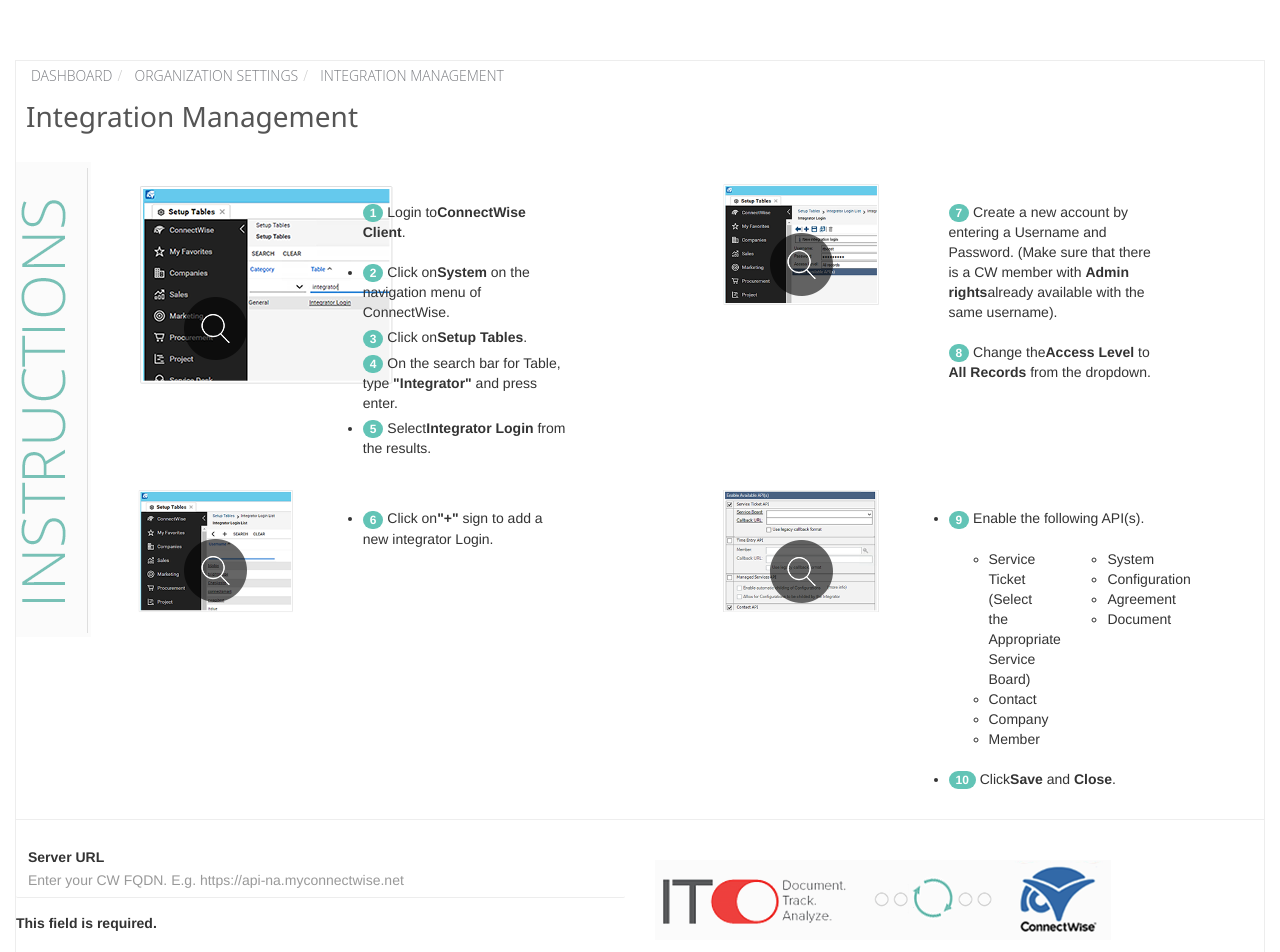
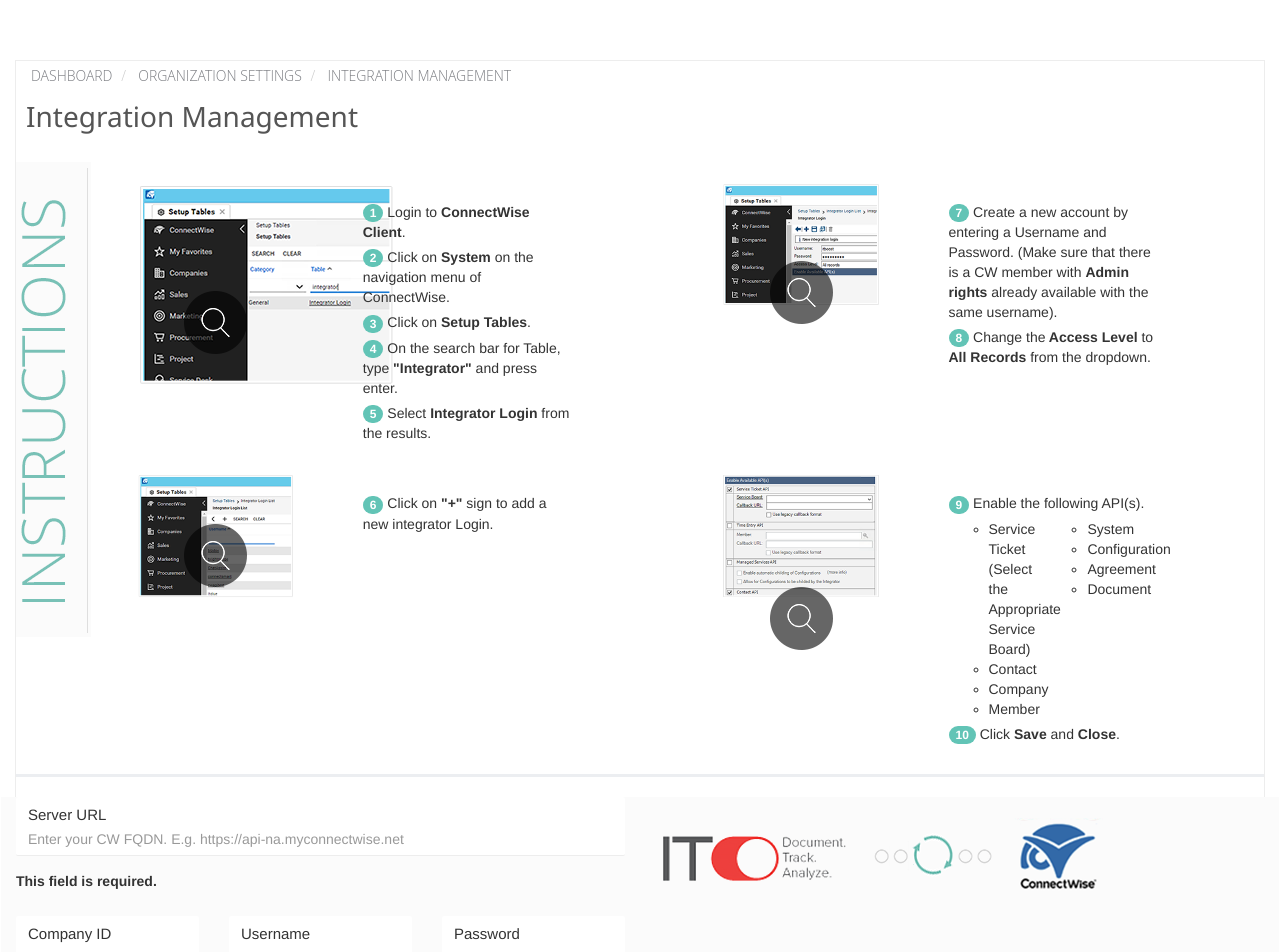
Before and after one commit to thesircle/irr, a React app: page /integration/kaseya/update in a window 1280 px wide. Shown: the top 952 px of the page. Built offline with nearby package versions, Linux system fonts and the light colour scheme.

Commit message:
remove ng components

```diff
--- a/src/components/integrations/kaseya/kaseyaComp.tsx
+++ b/src/components/integrations/kaseya/kaseyaComp.tsx
@@ -43,10 +43,10 @@
         <div className="col-lg-12 col-md-12 col-xs-12">
           <ul className="breadcrumb role_list_breadcrumb p-t-0 p-r-0">
             <li>
-              <a ui-sref="app.dashboard" className="ng-binding" href="#/app/dashboard">Dashboard</a>
-            </li>
+              <a ui-sref="app.dashboard" href="#/app/dashboard">Dashboard</a>
+            </li>&nbsp;
             <li> <a ui-sref="app.updateglobalpreferences" href="#/app/updateglobalpreferences">Organization Settings</a>
-            </li>
+            </li>&nbsp;
             <li> <a href="" className="active">Integration Management</a>
             </li>
           </ul>
@@ -68,10 +68,10 @@
             <div>&nbsp;</div>
             <div>&nbsp;</div>
             <div className="row">
-              <div className="col-lg-6 col-xs-12" style={{"display": "inline-flex"}}>
+              <div className="col-lg-6 col-xs-12 img-display">
                 <div className="widget-item f-w col-lg-4 hidden-xs">
                   <img src="/img/cw_setup_1.png" />
-                    <div ng-click="showModal(1)"
+                    <div
                          className="overlayer widget-detail hover_img  bottom-left full-width">
                       <img src="/img/hover_image.png" className="wm-logo" data-toggle="modal" data-target="#myModal" />
                     </div>
@@ -80,40 +80,40 @@
                 <div className="col-lg-6 col-xs-12">
                   <div>&nbsp;</div>
                   <ul>
-                    <li style={{"list-style": "none"}}><span
+                    <li className="list-style"><span
                       className="badge bg-complete text-white">1</span> Login to
-                      <strong>ConnectWise Client</strong>.
+                      <strong> ConnectWise Client</strong>.
                     </li>
-                    <div style={{"line-height": "5px;"}}>&nbsp;</div>
-                    <li style={{"list-style": "none;"}}><span
+                    <div className="line-height">&nbsp;</div>
+                    <li className="list-style"><span
                       className="badge bg-complete text-white">2</span> Click on
-                      <strong>System</strong> on the navigation menu of
+                      <strong> System</strong> on the navigation menu of
                       ConnectWise.
                     </li>
-                    <div style={{"line-height": "5px"}}>&nbsp;</div>
-                    <li style={{"list-style": "none"}}><span
+                    <div className="line-height">&nbsp;</div>
+                    <li className="list-style"><span
                       className="badge bg-complete text-white">3</span> Click on
-                      <strong>Setup Tables</strong>.
+                      <strong> Setup Tables</strong>.
                     </li>
-                    <div style={{"line-height": "5px"}}>&nbsp;</div>
-                    <li style={{"list-style": "none"}}><span
+                    <div className="line-height">&nbsp;</div>
+                    <li className="list-style"><span
                       className="badge bg-complete text-white">4</span> On the
                       search bar for Table, type <strong>"Integrator"</strong> and
                       press enter.
                     </li>
-                    <div style={{"line-height": "5px"}}>&nbsp;</div>
-                    <li style={{"list-style": "none;"}}><span
+                    <div className="line-height">&nbsp;</div>
+                    <li className="list-style"><span
                       className="badge bg-complete text-white">5</span> Select
-                      <strong>Integrator Login</strong> from the results.
+                      <strong> Integrator Login</strong> from the results.
                     </li>
                   </ul>
                 </div>
               </div>
 
-              <div className="col-lg-6 col-xs-12" style={{"display": "in-line-flex;"}}>
+              <div className="col-lg-6 col-xs-12 img-display">
                 <div className="widget-item  f-w col-lg-4 hidden-xs">
                   <img className="img-responsive" src="/img/cw_setup_2.png" />
-                    <div ng-click="showModal(3)"
+                    <div
                          className="overlayer widget-detail hover_img  bottom-left full-width">
                       <img src="/img/hover_image.png" className="wm-logo" data-toggle="modal" data-target="#myModal" />
                     </div>
@@ -122,16 +122,16 @@
                 <div className="col-lg-6 col-xs-12">
                   <div>&nbsp;</div>
                   <ul>
-                    <li style={{"list-style": "none"}}><span
+                    <li className="list-style"><span
                       className="badge bg-complete text-white">7</span> Create a
                       new account by entering a Username and Password. (Make sure
-                      that there is a CW member with <strong>Admin rights</strong>
-                      already available with the same username).
+                      that there is a CW member with <strong> Admin rights </strong>
+                       already available with the same username).
                     </li>
-                    <div style={{"line-height": "5px;"}}>&nbsp;</div>
-                    <li style={{"list-style": "none"}}><span
+                    <div className="line-height">&nbsp;</div>
+                    <li className="list-style"><span
                       className="badge bg-complete text-white">8</span> Change the
-                      <strong>Access Level</strong> to <strong> All
+                      <strong> Access Level </strong> to <strong> All
                         Records</strong> from the dropdown.
                     </li>
                   </ul>
@@ -141,10 +141,10 @@
 
             <div>&nbsp;</div>
             <div className="row">
-              <div className="col-lg-6 col-xs-12" style={{"display": "inline-flex;"}}>
+              <div className="col-lg-6 col-xs-12 img-display">
                 <div className="widget-item  f-w col-lg-4 hidden-xs">
                   <img className="img-responsive" src="/img/cw_setup_3.png" />
-                    <div ng-click="showModal(2)"
+                    <div
                          className="overlayer widget-detail hover_img  bottom-left full-width">
                       <img src="/img/hover_image.png" className="wm-logo" data-toggle="modal" data-target="#myModal" />
                     </div>
@@ -153,19 +153,19 @@
                 <div className="col-lg-6 col-xs-12">
                   <div>&nbsp;</div>
                   <ul>
-                    <li style={{"list-style": "none;"}}><span
+                    <li className="list-style"><span
                       className="badge bg-complete text-white">6</span> Click on
-                      <strong>"+"</strong> sign to add a new integrator Login.
+                      <strong> "+" </strong> sign to add a new integrator Login.
                     </li>
                   </ul>
                 </div>
               </div>
 
-              <div className="col-lg-6 col-xs-12" style={{"display": "inline-flex;"}}>
+              <div className="col-lg-6 col-xs-12 img-display">
 
                 <div className="widget-item  f-w col-lg-4 hidden-xs">
                   <img className="img-responsive" src="/img/cw_setup_4.png" />
-                    <div ng-click="showModal(4)"
+                    <div
                          className="overlayer widget-detail hover_img  bottom-left full-width">
                       <img src="/img/hover_image.png" className="wm-logo" data-toggle="modal" data-target="#myModal" />
                     </div>
@@ -173,10 +173,10 @@
                 <div className="col-lg-6 col-xs-12">
                   <div>&nbsp;</div>
                   <ul>
-                    <li style={{"list-style": "none;width:102%;"}}><span
+                    <li className="list-style"><span
                       className="badge bg-complete text-white">9</span> Enable the
                       following API(s).
-                      <div style={{"line-height": "5px;"}}>&nbsp;</div>
+                      <div className="line-height">&nbsp;</div>
                       <div className="row">
                         <div className="col-lg-6">
                           <ul className="dashed padding-0">
@@ -189,7 +189,7 @@
                           </ul>
                         </div>
                         <div className="col-md-6 col-xs-6">
-                          <ul className="dashed" style={{"padding":"0px 20px;"}}>
+                          <ul className="dashed p-t-0 p-l-20">
                             <li> System</li>
                             <li> Configuration</li>
                             <li> Agreement</li>
@@ -198,10 +198,10 @@
                         </div>
                       </div>
                     </li>
-                    <div style={{"line-height": "5px;"}}>&nbsp;</div>
-                    <li style={{"list-style": "none;"}}><span
+                    <div className="line-height">&nbsp;</div>
+                    <li className="list-style"><span
                       className="badge bg-complete text-white">10</span> Click
-                      <strong>Save</strong> and <strong> Close</strong>.
+                      <strong> Save</strong> and <strong> Close</strong>.
                     </li>
                   </ul>
                 </div>
@@ -210,19 +210,19 @@
 
           </div>
         </div>
-        <hr style={{"border-color":"#ECEEF1;","border-width": "3px;"}} />
+        <hr className="hr-integration" />
 
-          <div className="row" style={{"background": "#FBFBFB;"}}>
+          <div className="row form-background">
 
             <div className="col-xlg-6 col-lg-6 col-md-6 col-sm-12 col-xs-12">
               <div className="row clearfix">
                 <div className="col-lg-12 col-md-12 col-sm-12 col-xs-12 sm-p-l-0 tab-p-l-0 ">
-                  <div ng-className="{ 'has-error' : personal.lastName.$invalid &amp;&amp; !personal.lastName.$pristine }" className="form-group form-group-default" pg-form-group="">
-                    <label style={{"font-size": "15px;","font-weight": "normal;"}}>Server
+                  <div className="form-group form-group-default" pg-form-group="">
+                    <label className="label-style">Server
                       URL</label>
-                    <input type="text" required={true} name="serverName" ng-model="connectWiseUser.url" className="form-control ng-dirty ng-valid-parse ng-valid ng-valid-required ng-touched ng-pristine ng-untouched ng-not-empty" placeholder="Enter your CW FQDN. E.g. https://api-na.myconnectwise.net" />
+                    <input type="text" required={true} name="serverName" className="form-control" placeholder="Enter your CW FQDN. E.g. https://api-na.myconnectwise.net" />
                   </div>
-                  <label ng-show="user.url.$invalid &amp;&amp; !user.url.$pristine" htmlFor="serverName" className="error ng-hide">This field is
+                  <label htmlFor="serverName" className="error">This field is
                     required.</label>
                 </div>
               </div>
@@ -231,43 +231,43 @@
               <div className="row clearfix">
                 <div>&nbsp;</div>
                 <div className="col-lg-4 col-md-4 col-sm-12 col-xs-12 sm-p-l-0 tab-p-l-0 ">
-                  <div ng-className="{ 'has-error' : connectWiseUser.companyId.$invalid &amp;&amp; !connectWiseUser.companyId.$pristine }" className="form-group form-group-default" pg-form-group="">
-                    <label style={{"font-size": "15px;","font-weight": "normal;"}}>Company
+                  <div className="form-group form-group-default" pg-form-group="">
+                    <label className="label-style">Company
                       ID</label>
-                    <input type="text" required={true} name="CompID" ng-model="connectWiseUser.companyId" className="form-control ng-dirty ng-valid-parse ng-valid ng-valid-required ng-touched ng-pristine ng-untouched ng-not-empty" placeholder="CW Company ID" />
+                    <input type="text" required={true} name="CompID"  className="form-control" placeholder="CW Company ID" />
                   </div>
-                  <label ng-show="connectWiseUser.companyId.$invalid &amp;&amp; !connectWiseUser.companyId.$pristine" htmlFor="CompID" className="error ng-hide">This field is
+                  <label htmlFor="CompID" className="error">This field is
                     required.</label>
                 </div>
                 <div className="col-lg-4 col-md-4 col-sm-12 col-xs-12 sm-p-l-0 tab-p-l-0 ">
-                  <div ng-className="{ 'has-error' : connectWiseUser.userName.$invalid &amp;&amp; !connectWiseUser.userName.$pristine }" className="form-group form-group-default" pg-form-group="">
-                    <label style={{"font-size": "15px", "font-weight": "normal;"}}>Username</label>
-                    <input type="text" required={true} name="username" ng-model="connectWiseUser.userName" className="form-control ng-dirty ng-valid-parse ng-valid ng-valid-required ng-touched ng-pristine ng-untouched ng-not-empty" placeholder="CW Integrator Login" ng-change="checkUserName();" />
+                  <div className="form-group form-group-default" pg-form-group="">
+                    <label className="label-style">Username</label>
+                    <input type="text" required={true} name="username" className="form-control" placeholder="CW Integrator Login" />
                   </div>
-                  <label ng-show="personal.userName.$invalid &amp;&amp; !personal.userName.$pristine" htmlFor="username" className="error ng-hide">This field is
+                  <label htmlFor="username" className="error">This field is
                     required.</label>
                 </div>
                 <div className="col-lg-4 col-md-4 col-sm-12 col-xs-12 sm-p-l-0 tab-p-l-0 ">
-                  <div ng-className="{ 'has-error' : connectWiseUser.userPassword.$invalid &amp;&amp; !connectWiseUser.password.$pristine }" className="form-group form-group-default" pg-form-group="">
-                    <label style={{"font-size": "15px;", "font-weight": "normal;"}}>Password</label>
-                    <input type="password" required={true} name="password" ng-model="connectWiseUser.password" className="form-control ng-dirty ng-valid-parse ng-valid ng-valid-required ng-touched ng-pristine ng-untouched ng-not-empty" placeholder="CW Integrator Password" />
+                  <div className="form-group form-group-default" pg-form-group="">
+                    <label className="label-style">Password</label>
+                    <input type="password" required={true} name="password" className="form-control" placeholder="CW Integrator Password" />
                   </div>
-                  <label ng-show="user.userPassword.$invalid &amp;&amp; !user.userPassword.$pristine" htmlFor="password" className="error ng-hide">This field is
+                  <label htmlFor="password" className="error ">This field is
                     required.</label>
                 </div>
               </div>
 
-              <div className="row clearfix">
-                <div className="col-lg-4 col-md-4 col-sm-12 col-xs-12 sm-p-l-0 tab-p-l-0 ">
-                  <div role="alert" className="alert alr" id="lblFailed" style={{"display":"none; ","background-color":"#FDDDDD","color":"#A43432;"}}>
-                    <button className="close" ng-click="closeFailedMessage();"></button>
-                    <strong>Invalid Credentials</strong>
-                  </div>
-                </div>
-              </div>
+              {/*<div className="row clearfix">*/}
+                {/*<div className="col-lg-4 col-md-4 col-sm-12 col-xs-12 sm-p-l-0 tab-p-l-0 ">*/}
+                  {/*<div role="alert" className="alert alr" id="lblFailed" style={{"display":"none; ","background-color":"#FDDDDD","color":"#A43432;"}}>*/}
+                    {/*<button className="close"></button>*/}
+                    {/*<strong>Invalid Credentials</strong>*/}
+                  {/*</div>*/}
+                {/*</div>*/}
+              {/*</div>*/}
 
             </div>
-            <div ng-hide="buttonDisabled" className="col-xlg-6 col-lg-6 col-md-6 col-sm-12 col-xs-12" style={{"margin-top": "20px"}}>
+            <div className="col-xlg-6 col-lg-6 col-md-6 col-sm-12 col-xs-12 m-t-20">
               <img className="img-responsive float-right" src="/img/syncconnectwise.png" />
             </div>
 
@@ -288,7 +288,7 @@
         type="text"
         name="url"
         readOnly={!isUpdateMode(props)}
-        className ="form-control ng-dirty ng-valid-parse ng-valid ng-valid-required ng-touched ng-pristine ng-untouched ng-not-empty"
+        className ="form-control"
         placeholder="Enter your CW FQDN. E.g. https://api-na.myconnectwise.net"
       />
       <input
--- a/src/styles/main.scss
+++ b/src/styles/main.scss
@@ -34,8 +34,13 @@
   margin-bottom:30px;
 }
 .p-l-30{
-
   padding-left: 30px;
+}
+.p-t-0{
+  padding-top: 0px;
+}
+.p-l-20{
+  padding-left: 20px;
 }
 .widget-item .wm-logo {
   position: absolute;
@@ -97,6 +102,34 @@
 .bg-white {
   background-color: #fff;
 }
+
+.list-style{
+  list-style: none;
+}
+.img-display{
+  display: inline-flex;
+}
+.m-t-20{
+  margin-top: 20px;
+}
+.text-padding{
+  padding: 0px 20px;
+}
+.form-background{
+  background: #FBFBFB;
+}
+.label-style{
+  font-size: 15px;
+  font-weight: normal;
+}
+.hr-integration{
+  border-color: #ECEEF1;
+  border-width: 3px;
+}
+
+.line-height{
+  line-height: 5px;
+}
 .breadcrumb {
   font-family: "Open Sans", sans-serif;
   -webkit-border-radius: 0px;
```
